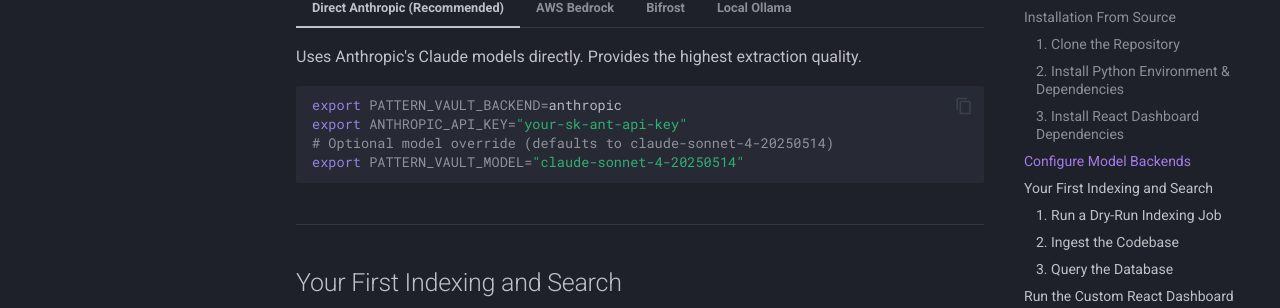
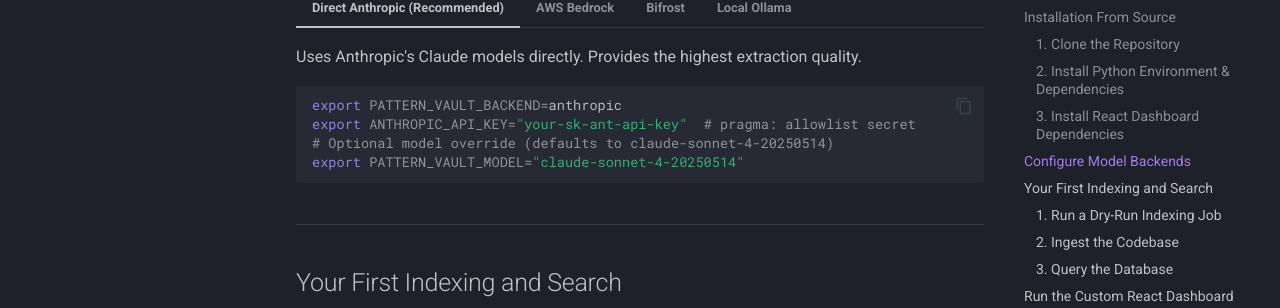
Before and after one commit to arunksingh16/pattern-vault, an MkDocs documentation site: the page built from docs/getting-started.md, in a window 1280 px wide and 900 px high, scrolled down 1822 px. Shown: the part 145-453 px from the top of the window. Built offline with MkDocs 1.6.1 and Material for MkDocs 9.7.7, drawn with Linux system fonts in a browser that asks for light colours; comment, search, counter and statistics services are not loaded.

Commit message:
fix(ci): make the Security Scans pre-commit job pass
Three hooks failed on main:
- detect-secrets: mark the placeholder keys in docs/getting-started.md
  with the inline allowlist pragma used elsewhere in the repo.
- check-yaml: run it in syntax-only mode (--unsafe), since mkdocs.yml
  uses !!python/name tags that the safe loader rejects.
- bandit B104: both 0.0.0.0 literals detect a bind-all address; neither
  binds a socket (serve and mcp default to 127.0.0.1). Mark them nosec.

Co-Authored-By: Claude Opus 5.5 <noreply@anthropic.com>

````diff
--- a/.pre-commit-config.yaml
+++ b/.pre-commit-config.yaml
@@ -24,6 +24,7 @@ repos:
       - id: trailing-whitespace
       - id: end-of-file-fixer
       - id: check-yaml
+        args: ["--unsafe"]   # syntax only: mkdocs.yml uses !!python/name tags
       - id: check-toml
       - id: check-json
       - id: check-merge-conflict
--- a/docs/getting-started.md
+++ b/docs/getting-started.md
@@ -68,7 +68,7 @@ Pattern Vault relies on an LLM to identify, classify, and summarize reusable pat
 
     ```bash
     export PATTERN_VAULT_BACKEND=anthropic
-    export ANTHROPIC_API_KEY="your-sk-ant-api-key"
+    export ANTHROPIC_API_KEY="your-sk-ant-api-key"  # pragma: allowlist secret
     # Optional model override (defaults to claude-sonnet-4-20250514)
     export PATTERN_VAULT_MODEL="claude-sonnet-4-20250514"
     ```
@@ -80,7 +80,7 @@ Pattern Vault relies on an LLM to identify, classify, and summarize reusable pat
     export PATTERN_VAULT_BACKEND=bedrock
     export AWS_REGION="us-east-1"
     export AWS_ACCESS_KEY_ID="YOUR_ACCESS_KEY"
-    export AWS_SECRET_ACCESS_KEY="YOUR_SECRET_KEY"
+    export AWS_SECRET_ACCESS_KEY="YOUR_SECRET_KEY"  # pragma: allowlist secret
     # Optional session token for temporary credentials
     export AWS_SESSION_TOKEN="YOUR_SESSION_TOKEN"
     ```
@@ -92,7 +92,7 @@ Pattern Vault relies on an LLM to identify, classify, and summarize reusable pat
     export PATTERN_VAULT_BACKEND=bifrost
     export BIFROST_URL="http://localhost:8080/anthropic"
     export PATTERN_VAULT_MODEL="bedrock/eu.anthropic.claude-haiku-4-5-20251001-v1:0"
-    export BIFROST_API_KEY="dummy"
+    export BIFROST_API_KEY="dummy"  # pragma: allowlist secret
     ```
 
 === "Local Ollama"
````
Also changed, not shown: 2 other files.
